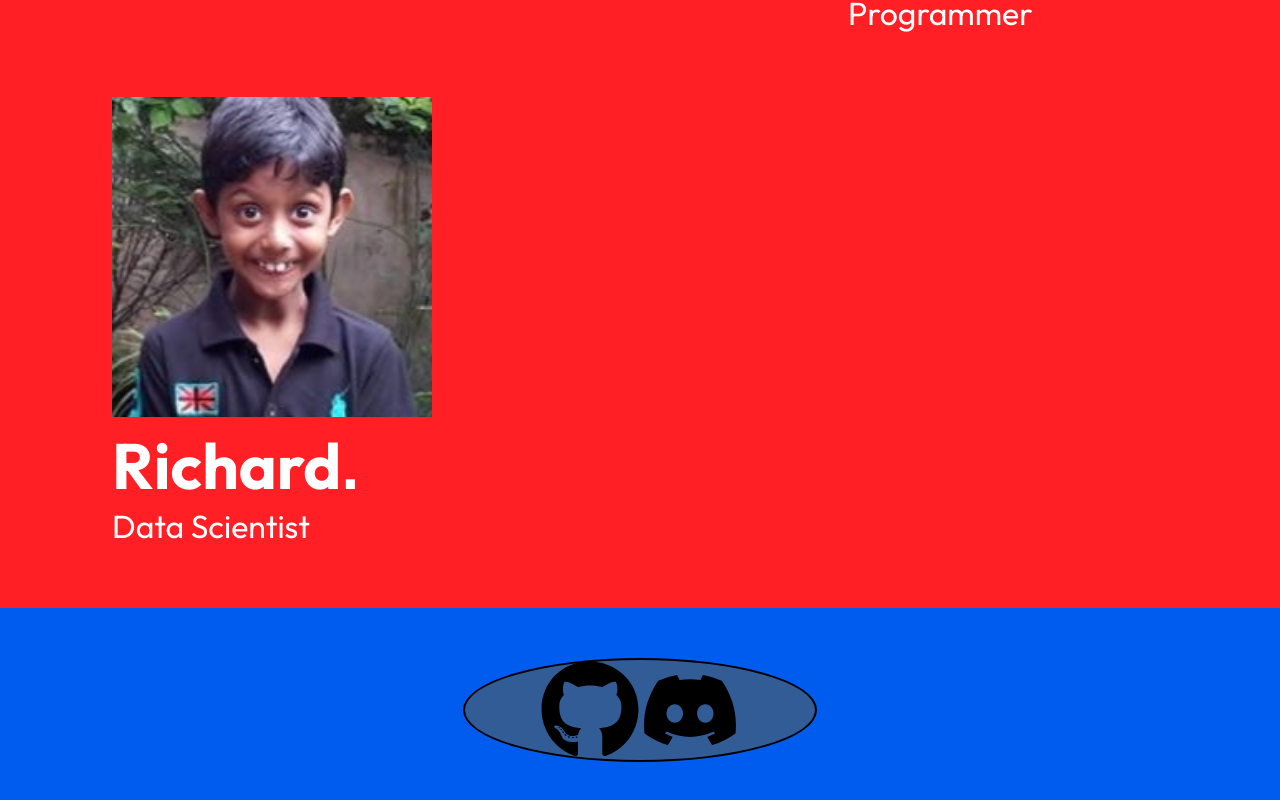
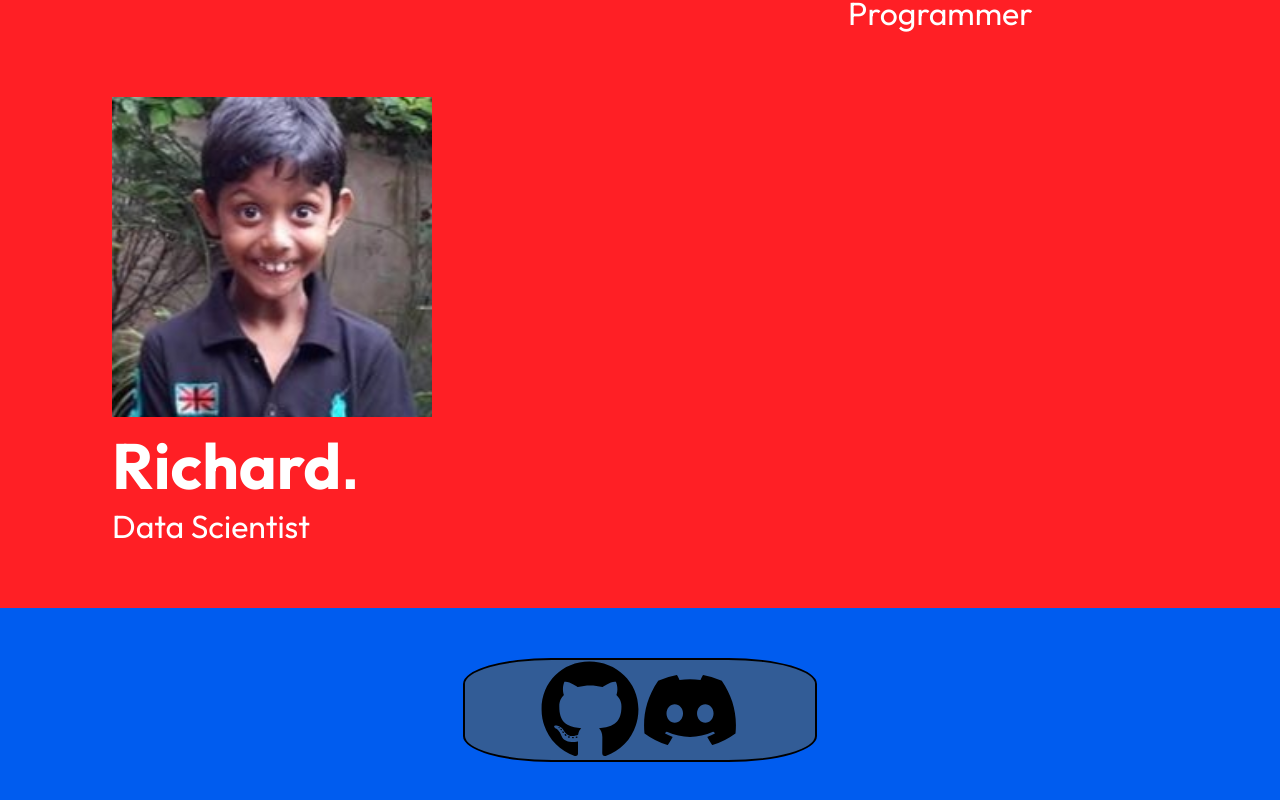
Before and after one commit to superbryn/SELDA, a React (Vite) app: page / in a window 1280 px wide. Shown: the part 5117-5917 px from the top of the page. Built offline with nearby package versions, Linux system fonts and the light colour scheme.

Commit message:
whathtedica

```diff
--- a/src/elements/Footer.css
+++ b/src/elements/Footer.css
@@ -12,7 +12,7 @@ footer{
     height: 100px;
     width: 350px;
     border: 2px solid black;
-    border-radius: 50%;
+    border-radius: 25%;
     background-color: rgb(50, 92, 150);
     position: relative;
     top: 50px;
```
